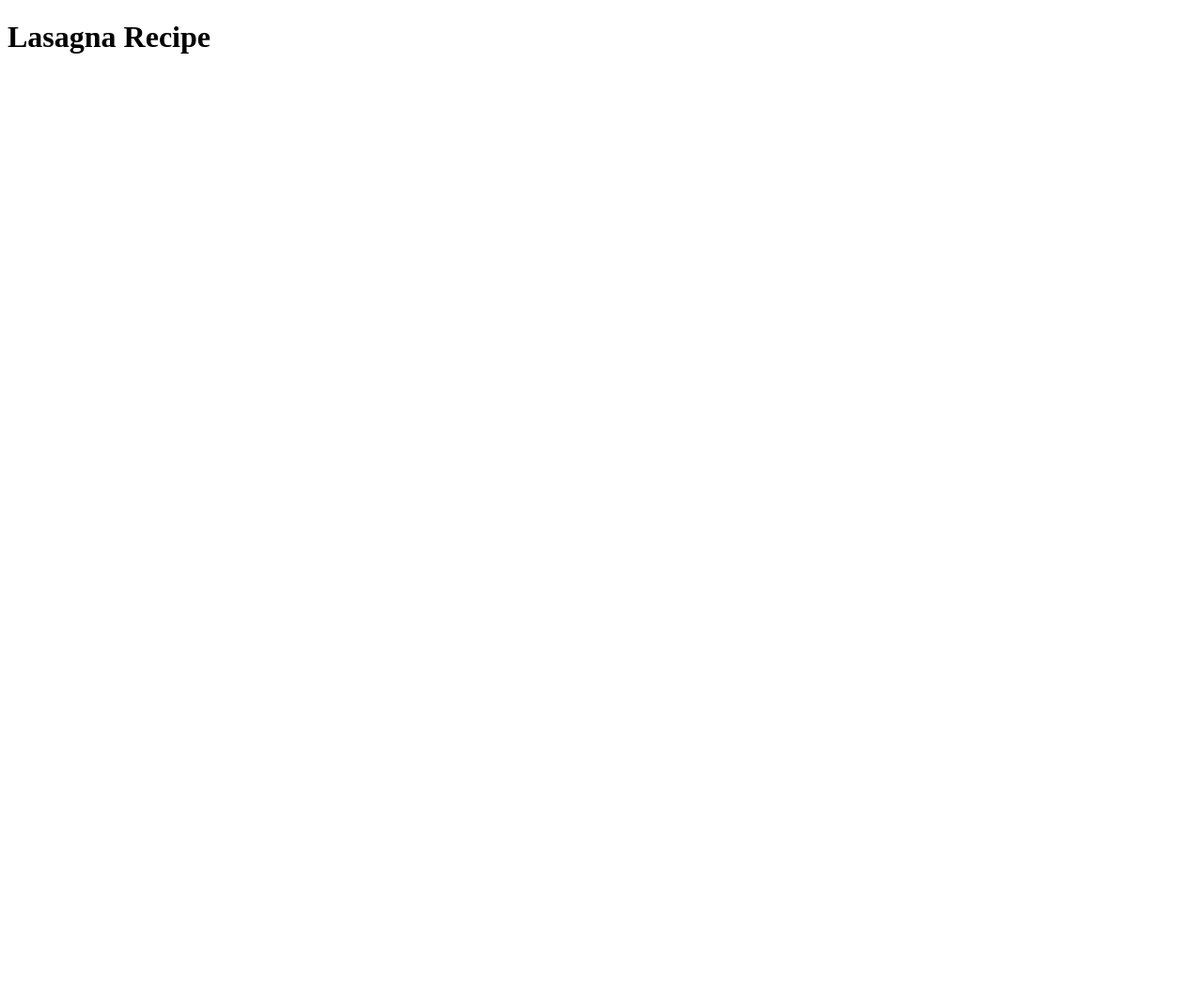
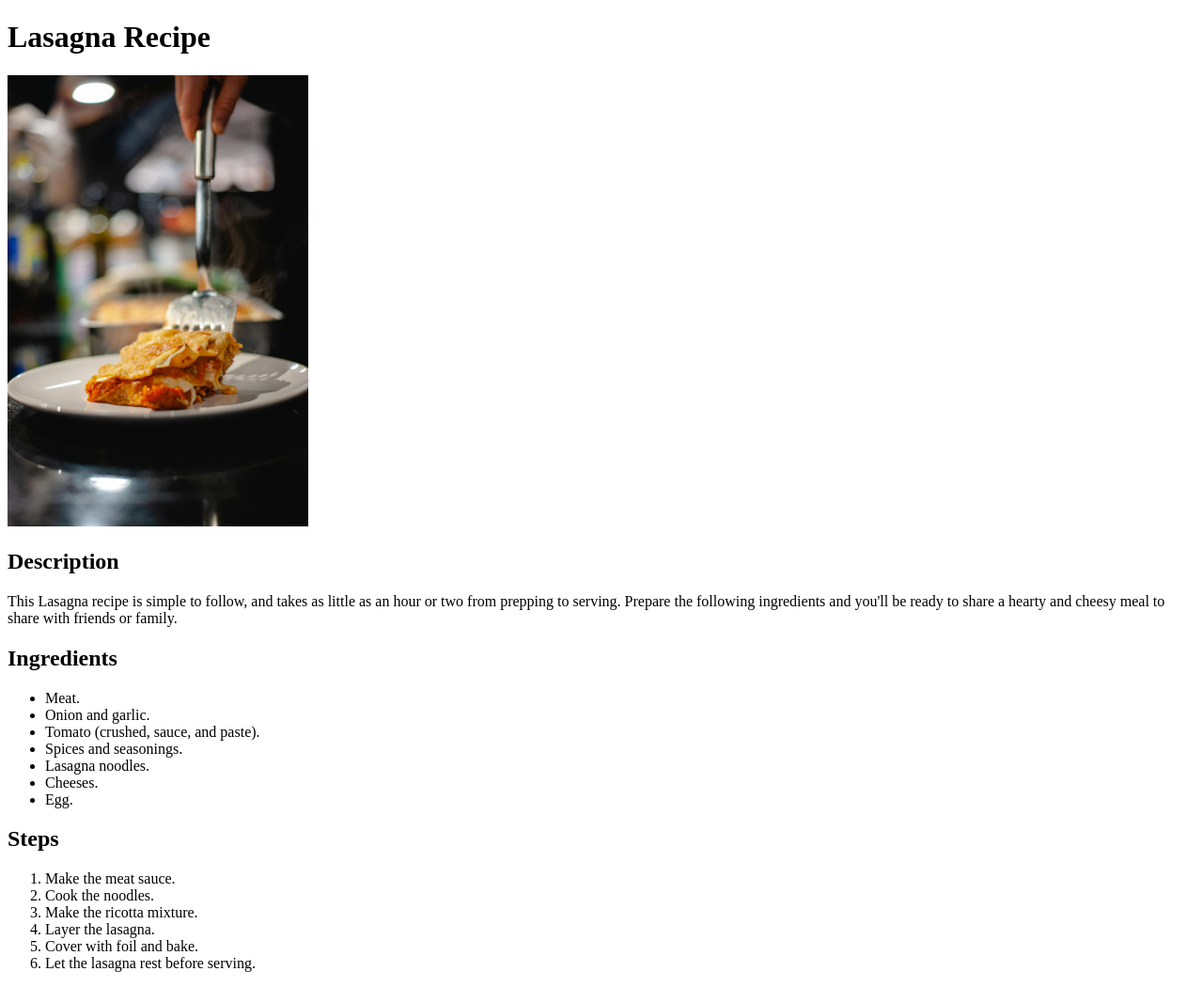
Before and after one commit to taerimyeon/odin-recipes, a plain HTML site: page recipes/lasagna.html in a window 1280 px wide. Shown: the whole page at 94% size. Before the commit the page ends 800 px from the top, so only its background shows below. Drawn offline with Linux system fonts and the light colour scheme.

Commit message:
Third iteration: Added Lasagna recipe detail
Provided final image, description, ingredients necessary to cook Lasagna,
and also step-by-step instruction.

```diff
--- a/recipes/lasagna.html
+++ b/recipes/lasagna.html
@@ -6,5 +6,35 @@
     </head>
     <body>
         <h1>Lasagna Recipe</h1>
+        <img
+            src="../images/pexels-benjamin-4764588.jpg"
+            width="320px"
+            height="480px"
+            alt="Lasagna picture by Benjamin on Pexels.com"
+        />
+        <h2>Description</h2>
+        <p>
+            This Lasagna recipe is simple to follow, and takes as little as an hour or two from prepping to serving.
+            Prepare the following ingredients and you'll be ready to share a hearty and cheesy meal to share with friends or family.
+        </p>
+        <h2>Ingredients</h2>
+        <ul>
+            <li>Meat.</li>
+            <li>Onion and garlic.</li>
+            <li>Tomato (crushed, sauce, and paste).</li>
+            <li>Spices and seasonings.</li>
+            <li>Lasagna noodles.</li>
+            <li>Cheeses.</li>
+            <li>Egg.</li>
+        </ul>
+        <h2>Steps</h2>
+        <ol>
+            <li>Make the meat sauce.</li>
+            <li>Cook the noodles.</li>
+            <li>Make the ricotta mixture.</li>
+            <li>Layer the lasagna.</li>
+            <li>Cover with foil and bake.</li>
+            <li>Let the lasagna rest before serving.</li>
+        </ol>
     </body>
 </html>
```
Also changed, not shown: images/pexels-benjamin-4764588.jpg (added).
